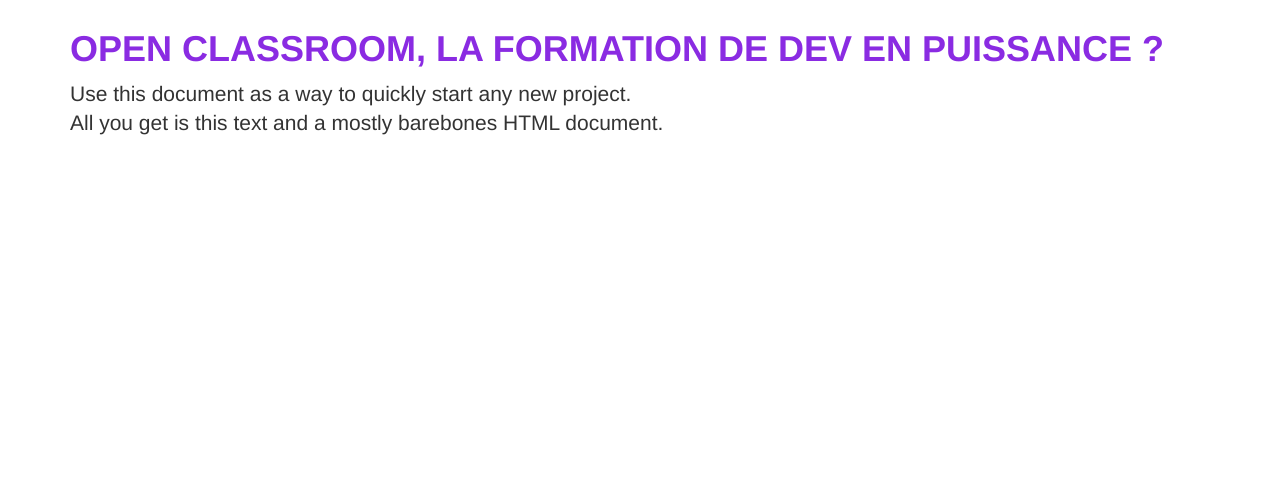
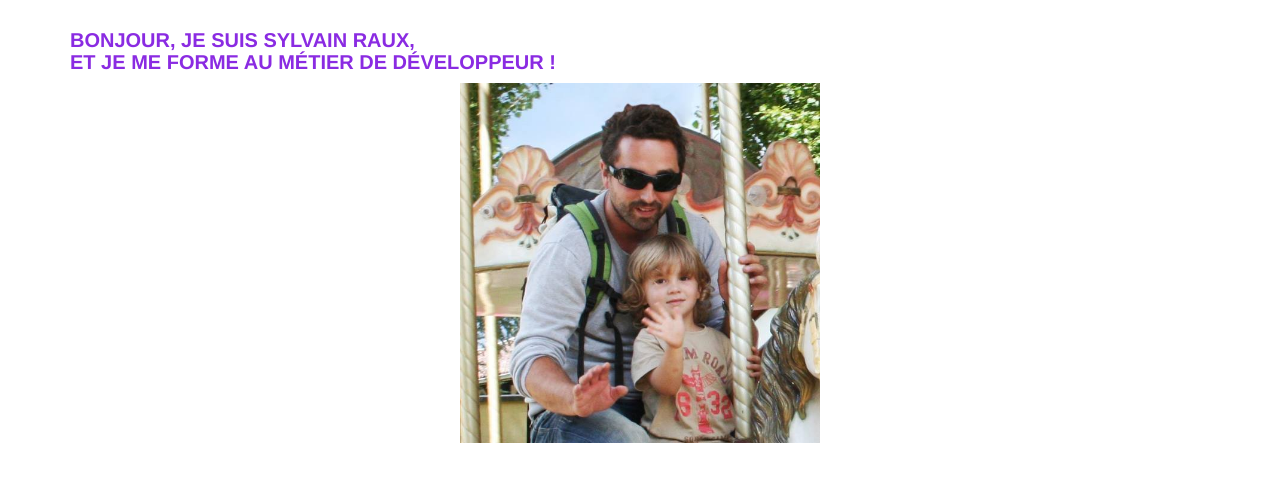
Before and after one commit to sylvain-one-media/first-repo, a PHP site: page / in a window 1280 px wide. Shown: the part 51-533 px from the top of the page. Run offline with PHP 8.4, Linux system fonts and the light colour scheme.

Commit message:
ajout d'une image, modification du H1 et de l'index.php
Ajout d'une image, modification du titre et ajout d'une image

```diff
--- a/css/style.css
+++ b/css/style.css
@@ -2,4 +2,5 @@ h1{
     color: blueviolet;
     text-transform: uppercase;
     font-weight: bold;
+    font-size: 20px;
 }
--- a/index.php
+++ b/index.php
@@ -45,9 +45,10 @@
 
     <div class="container">
         <br><br><br>
-        <h1>Open Classroom, la formation de dev en puissance ?</h1>
-        <p class="lead">Use this document as a way to quickly start any new project.
-            <br> All you get is this text and a mostly barebones HTML document.</p>
+        <h1>Bonjour, je suis Sylvain Raux,<br>et je me forme au métier de développeur !</h1>
+        <div class="row">
+            <img src="image/sylvain_raux.jpg" class="img-responsive col-lg-4 col-lg-offset-4 col-md-6-col-md-offset-3 col-sm-10 col-sm-offset-1 col-xs-12" alt="image sylvain Raux" title="Sylvain Raux">
+        </div>
     </div>
     <!-- /.container -->
 
```
Also changed, not shown: image/sylvain_raux.jpg (added).
